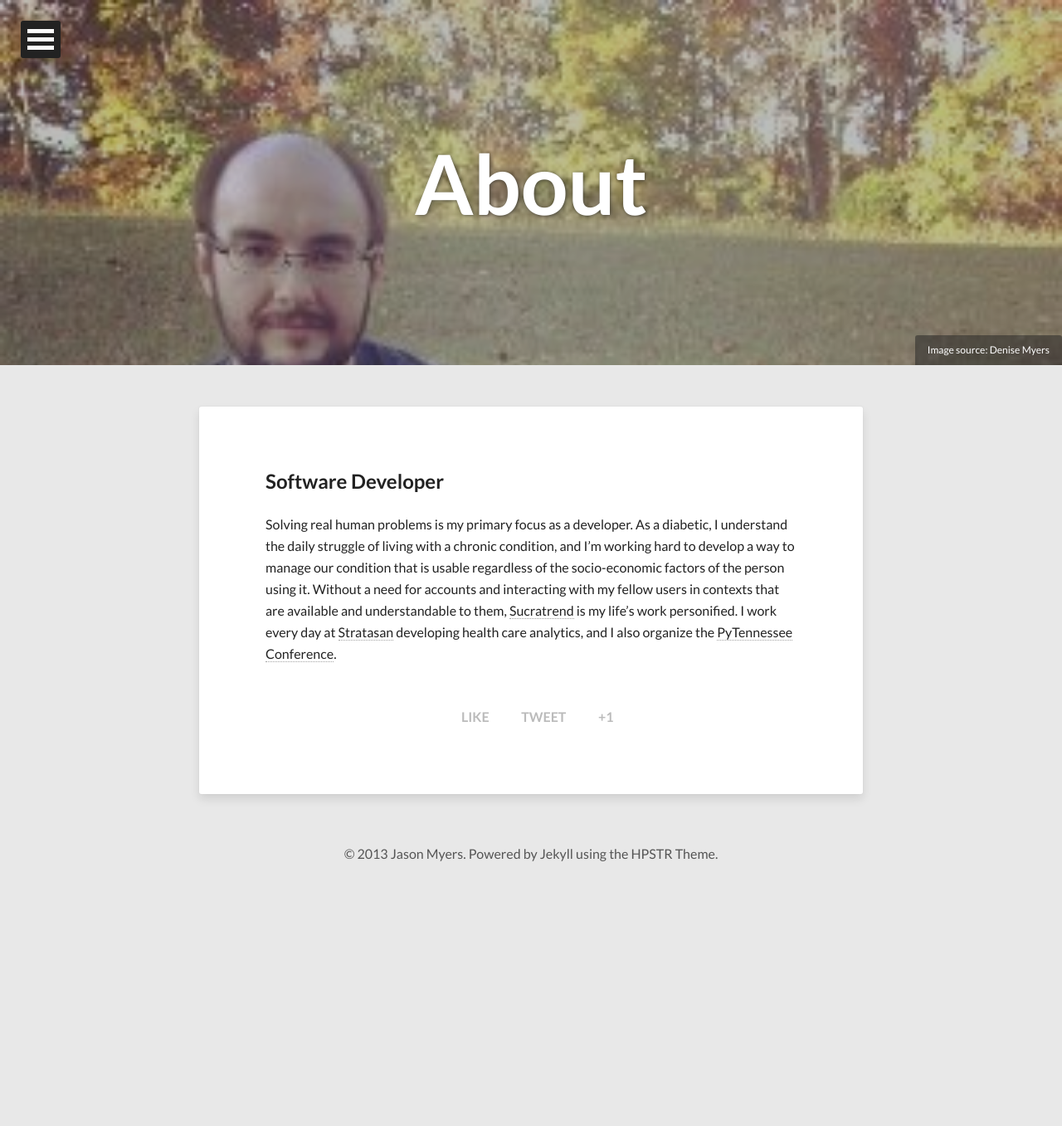
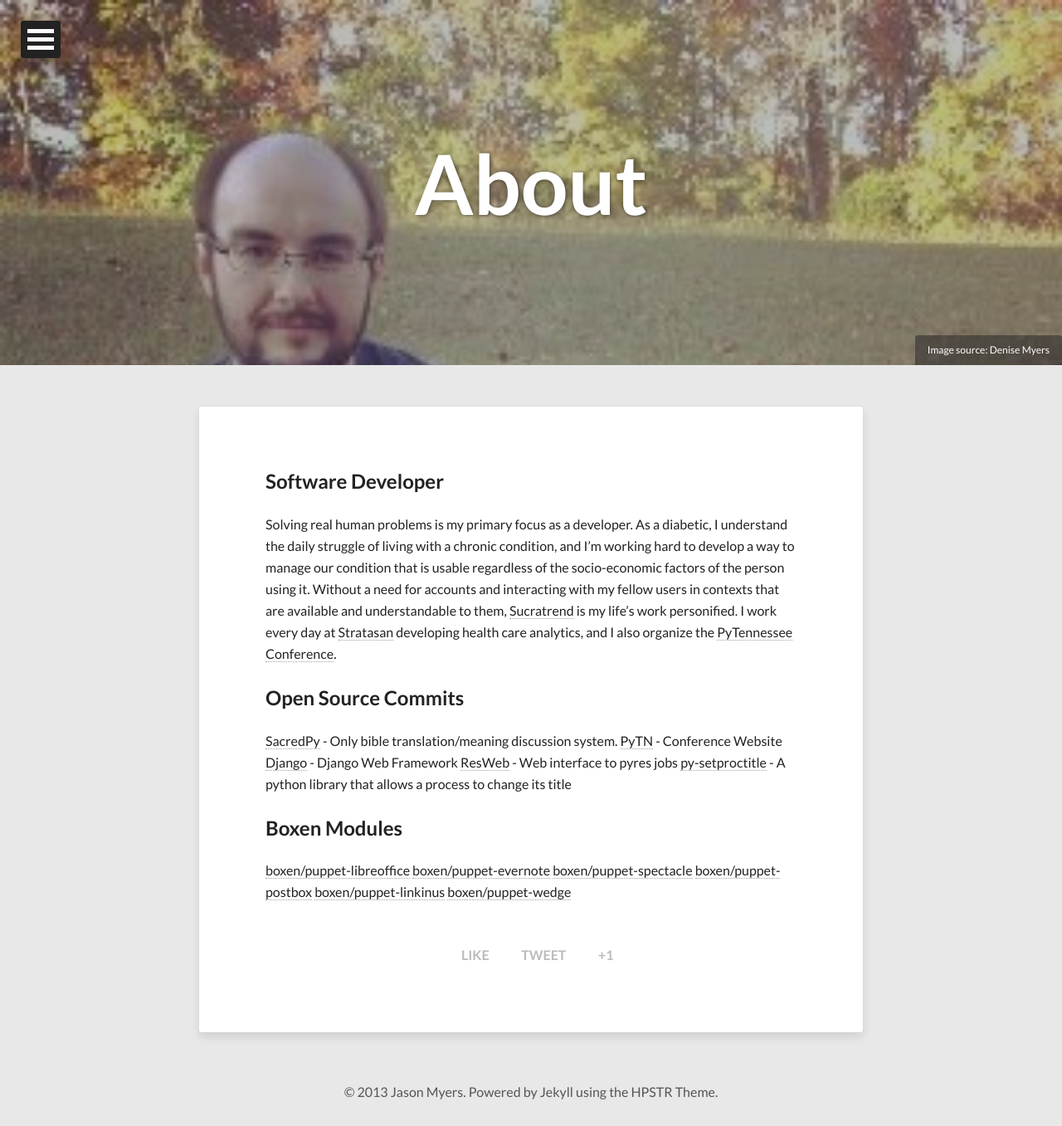
Before and after one commit to jasonamyers/jasonamyers.github.com, a Jekyll site: the page built from about.md, in a window 1280 px wide. Shown: the whole page at 83% size. Built offline with Jekyll 4.4.1, drawn with Linux system fonts in a browser that asks for light colours; nearby versions of some CDN libraries; before the commit the page ends 1070 px from its top, so only the background shows below that.

Commit message:
Updating about to track open source things
Signed-off-by: Jason Myers <jason@jasonamyers.com>

```diff
--- a/about.md
+++ b/about.md
@@ -18,3 +18,20 @@ accounts and interacting with my fellow users in contexts that are available and
 understandable to them, [Sucratrend](http://www.sucratrend.com) is my life's work
 personified. I work every day at [Stratasan](http://www.stratasan.com) developing health care analytics, and
 I also organize the [PyTennessee Conference](http://www.pytennessee.org).
+
+## Open Source Commits
+[SacredPy](https://github.com/reibwo/SacredPy) - Only bible translation/meaning
+discussion system.
+[PyTN](https://github.com/pytn/pytn) - Conference Website
+[Django](https://github.com/django/django) - Django Web Framework
+[ResWeb](https://github.com/Pyres/resweb) - Web interface to pyres jobs
+[py-setproctitle](https://github.com/dvarrazzo/py-setproctitle) - A python library that
+allows a process to change its title
+
+## Boxen Modules
+[boxen/puppet-libreoffice](https://github.com/boxen/puppet-libreoffice)
+[boxen/puppet-evernote](https://github.com/boxen/puppet-evernote)
+[boxen/puppet-spectacle](https://github.com/boxen/puppet-spectacle)
+[boxen/puppet-postbox](https://github.com/boxen/puppet-postbox)
+[boxen/puppet-linkinus](https://github.com/boxen/puppet-linkinus)
+[boxen/puppet-wedge](https://github.com/boxen/puppet-wedge)
```
